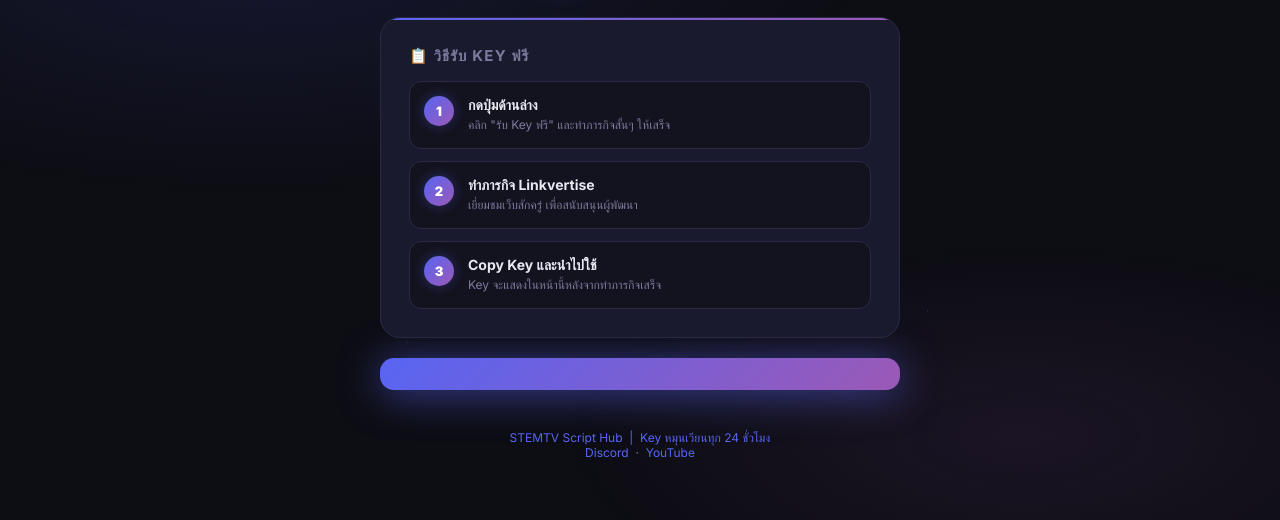
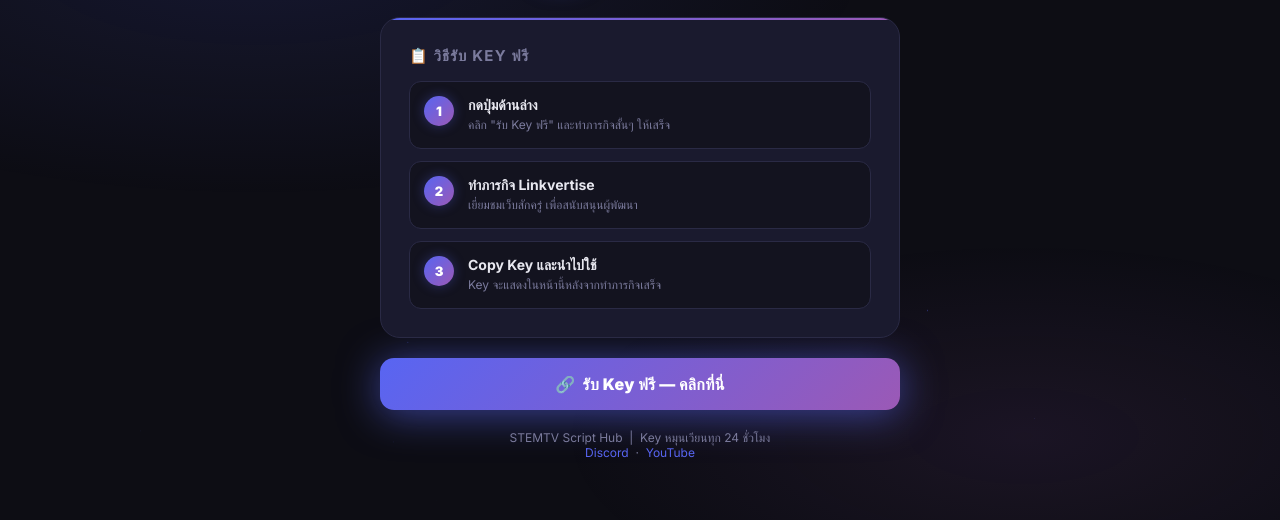
Before and after one commit to yoigame887/stemtv-keypage, a plain HTML site: page index.html in a window 1280 px wide. Shown: the part 204-724 px from the top of the page. Drawn offline with Linux system fonts and the light colour scheme.

Commit message:
Update index.html
Signed-off-by: stemtvch2-sudo <stemtvch2@gmail.com>

```diff
--- a/index.html
+++ b/index.html
@@ -404,9 +404,9 @@
 
     <!-- Linkvertise Button -->
     <div id="btnSection">
-        <button class="btn-linkvertise btn-pulse" id="lvBtn" onclick="startLinkvertise()">
-            <a href="https://discord.gg/your-discord"🔗&nbsp; รับ Key ฟรี — คลิกที่นี่
-        </button>
+        <a class="btn-linkvertise btn-pulse" id="lvBtn" href="https://direct-link.net/5260763/wvQ3nZa9Fw6M" target="_blank" rel="noopener noreferrer">
+            🔗&nbsp; รับ Key ฟรี — คลิกที่นี่
+        </a>
     </div>
 
     <!-- Key Display (hidden until Linkvertise done) -->
@@ -430,8 +430,8 @@
     <!-- Footer -->
     <div class="footer">
         STEMTV Script Hub &nbsp;|&nbsp; Key หมุนเวียนทุก 24 ชั่วโมง<br>
-        <a href="https://discord.gg/your-discord" target="_blank">Discord</a> &nbsp;·&nbsp;
-        <a href="https://youtube.com/@stemtv" target="_blank">YouTube</a>
+        <a href="https://discord.gg/nrSESaHX4B" target="_blank">Discord</a> &nbsp;·&nbsp;
+        <a href="https://www.youtube.com/@stemtv_1" target="_blank">YouTube</a>
     </div>
 
 </div>
@@ -465,17 +465,22 @@
     let   lvDone       = false;
 
     // ─── Linkvertise Flow ────────────────────────────────────────
-    function startLinkvertise() {
-        // เรียก Linkvertise — เมื่อผู้ใช้ทำภารกิจเสร็จ callback จะถูกเรียก
+    function initLinkvertise() {
+        // Process only the return link on this page.
+        const redirectUrl = window.location.origin + window.location.pathname + '?lv=done';
+
+        if (typeof linkvertise !== 'function') {
+            console.warn('Linkvertise script not available. Button will still work as a direct return link.');
+            return;
+        }
+
         linkvertise(PUBLISHER_ID, {
-            whitelist: [],
+            whitelist: [redirectUrl],
             blacklist: [""],
         });
+    }
 
-        // Linkvertise จะ redirect แล้ว redirect กลับมา
-        // ตรวจจาก URL parameter ?lv=done
-        checkLinkvertiseReturn();
-    }
+    initLinkvertise();
 
     function checkLinkvertiseReturn() {
         const params = new URLSearchParams(window.location.search);
```
